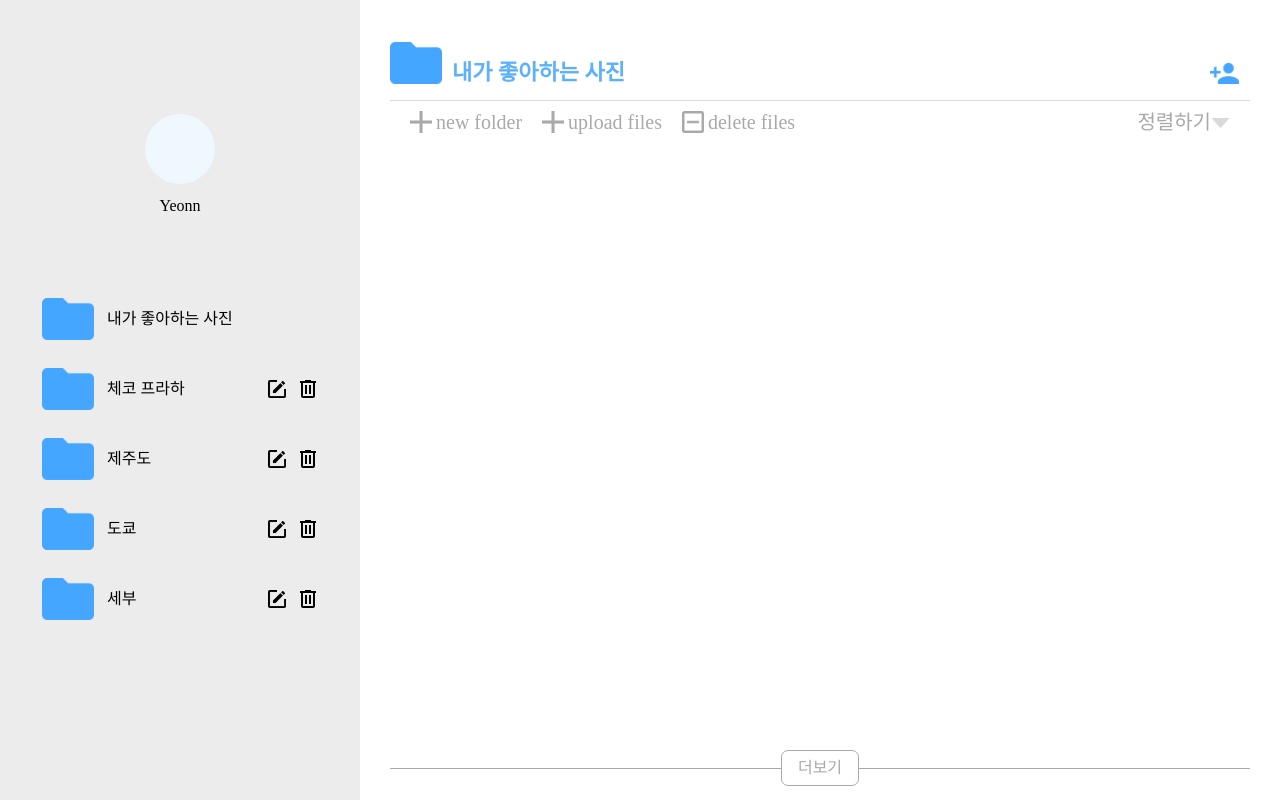
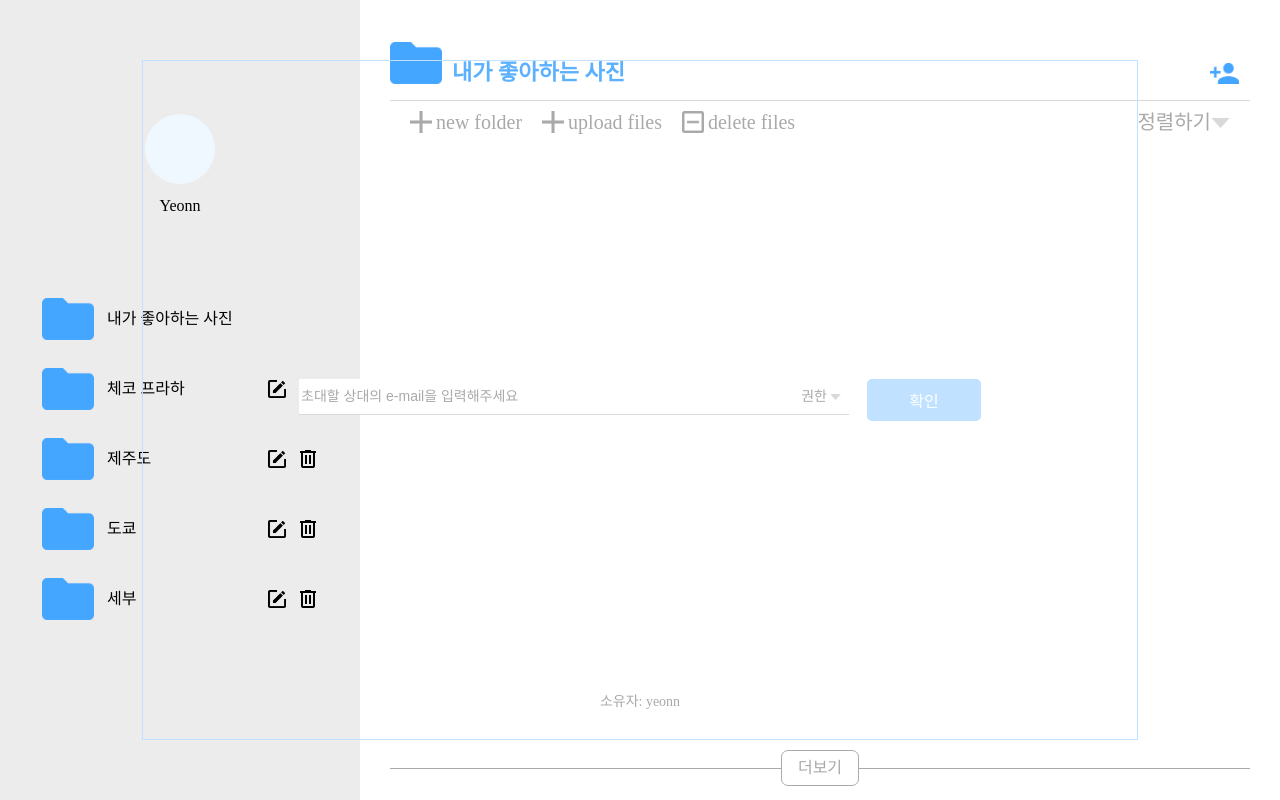
Before and after one commit to yeonn-k/webox, a React (Create React App) app: page /album in a window 1280 px wide. Built offline with nearby package versions, Linux system fonts and the light colour scheme; a web font is replaced by a local one.

Commit message:
🐣 ADD: Invite Modal UI

```diff
--- /dev/null
+++ b/src/Components/InviteModal/InviteModal.ts
@@ -0,0 +1,70 @@
+import styled from "styled-components";
+
+export const S = {
+  InviteModal: styled.div`
+    display: flex;
+    justify-content: center;
+    align-items: center;
+    flex-wrap: wrap;
+    position: absolute;
+    top: 50%;
+    left: 50%;
+    margin-top: -340px;
+    margin-left: -498px;
+    width: 996px;
+    height: 680px;
+    border: 1px solid ${(props) => props.theme.lightBlue};
+  `,
+  InviteInputBox: styled.div`
+    display: flex;
+    justify-content: space-between;
+    width: 682px;
+    height: 42px;
+  `,
+  HaveToSelect: styled.div`
+    display: flex;
+    justify-content: space-between;
+    width: 550px;
+    height: 36px;
+    border-bottom: 1px solid ${(props) => props.theme.midGrey};
+  `,
+  InviteInput: styled.input`
+    width: 480px;
+    border: none;
+
+    &::placeholder {
+      color: ${(props) => props.theme.deepGrey};
+      font-size: 14px;
+    }
+  `,
+  SelectAuthority: styled.div`
+    display: flex;
+    align-items: center;
+    padding: 7px;
+    font-size: 14px;
+    color: ${(props) => props.theme.deepGrey};
+  `,
+  Icon: styled.div`
+    margin-left: 3px;
+    width: 12px;
+    height: 6px;
+    background: url("/images/sortingIcon.png") no-repeat;
+    background-size: contain;
+  `,
+  OkButton: styled.button`
+    width: 114px;
+    height: 42px;
+    border-radius: 5px;
+    background-color: ${(props) => props.theme.lightBlue};
+    color: #fff;
+    font-size: 16px;
+  `,
+  OwnerBox: styled.div`
+    position: absolute;
+    bottom: 30px;
+    width: 100%;
+    text-align: center;
+    color: ${(props) => props.theme.deepGrey};
+    font-size: 14px;
+  `,
+};
--- /dev/null
+++ b/src/Components/InviteModal/InviteModal.tsx
@@ -0,0 +1,28 @@
+import React from "react";
+
+import SortingIcon from "../../../public/images/sortingIcon.png";
+
+import { S } from "./InviteModal";
+import theme from "../../styles/theme";
+
+const InviteModal = () => {
+  return (
+    <>
+      <S.InviteModal>
+        <S.InviteInputBox>
+          <S.HaveToSelect>
+            <S.InviteInput placeholder="초대할 상대의 e-mail을 입력해주세요" />
+            <S.SelectAuthority>
+              권한
+              <S.Icon />
+            </S.SelectAuthority>
+          </S.HaveToSelect>
+          <S.OkButton>확인</S.OkButton>
+        </S.InviteInputBox>
+        <S.OwnerBox>소유자: yeonn</S.OwnerBox>
+      </S.InviteModal>
+    </>
+  );
+};
+
+export default InviteModal;
--- a/src/pages/Album/Album.ts
+++ b/src/pages/Album/Album.ts
@@ -3,6 +3,8 @@ import styled from "styled-components";
 export const S = {
   Album: styled.div`
     display: flex;
+    position: relative;
+
     width: 100vw;
     height: 100vh;
     margin: 0 auto;
--- a/src/pages/Album/Album.tsx
+++ b/src/pages/Album/Album.tsx
@@ -1,12 +1,16 @@
 import React from "react";
+
 import SideBar from "./components/SideBar/SideBar.tsx";
 import TopOfAlbum from "./components/TopOfAlbum/TopOfAlubm.tsx";
+import InviteModal from "../../Components/InviteModal/InviteModal.tsx";
 
 import { S } from "./Album";
 
 const Album = () => {
   return (
     <S.Album>
+      <InviteModal />
+
       <SideBar />
       <S.ExceptSide>
         <TopOfAlbum />
```
